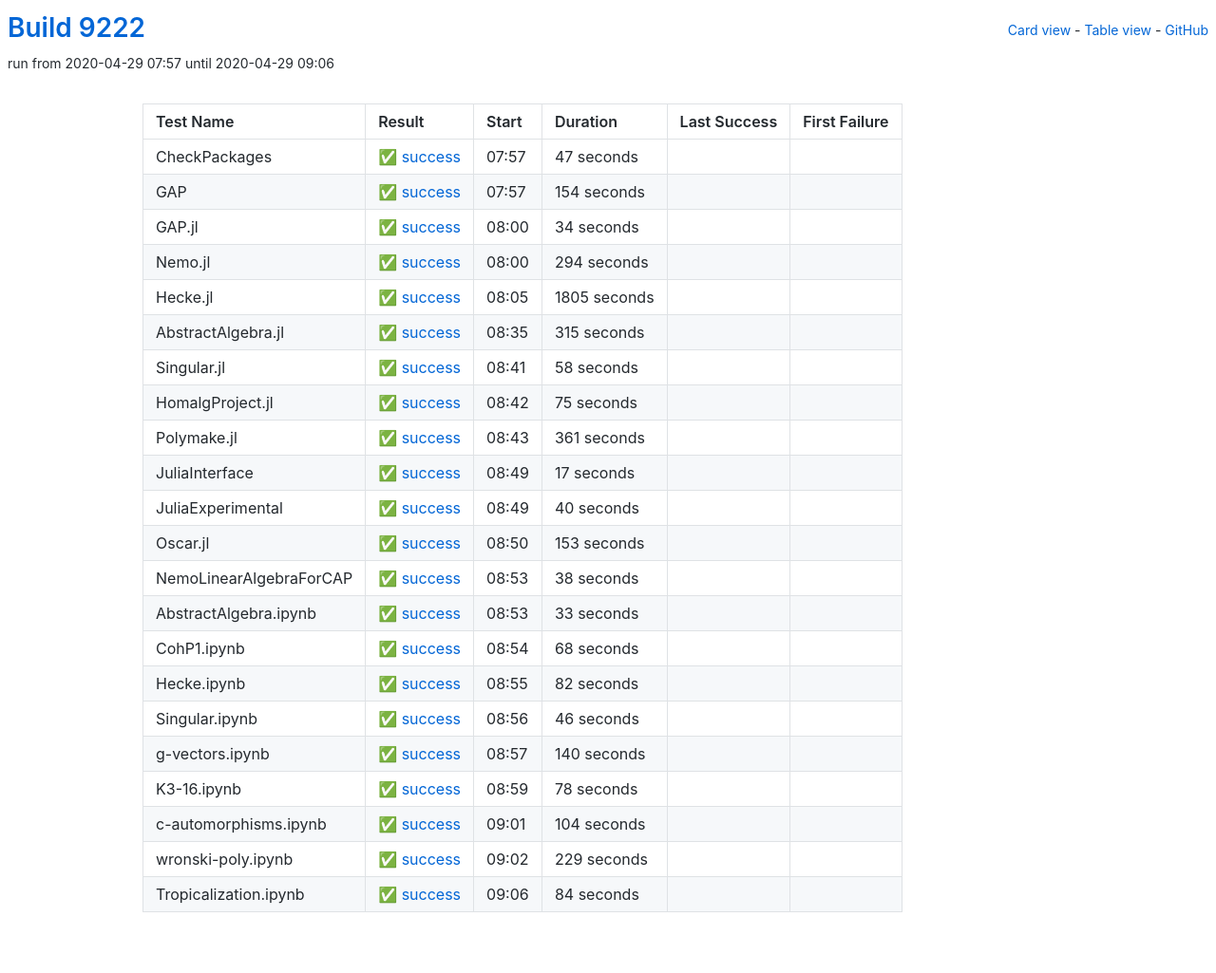
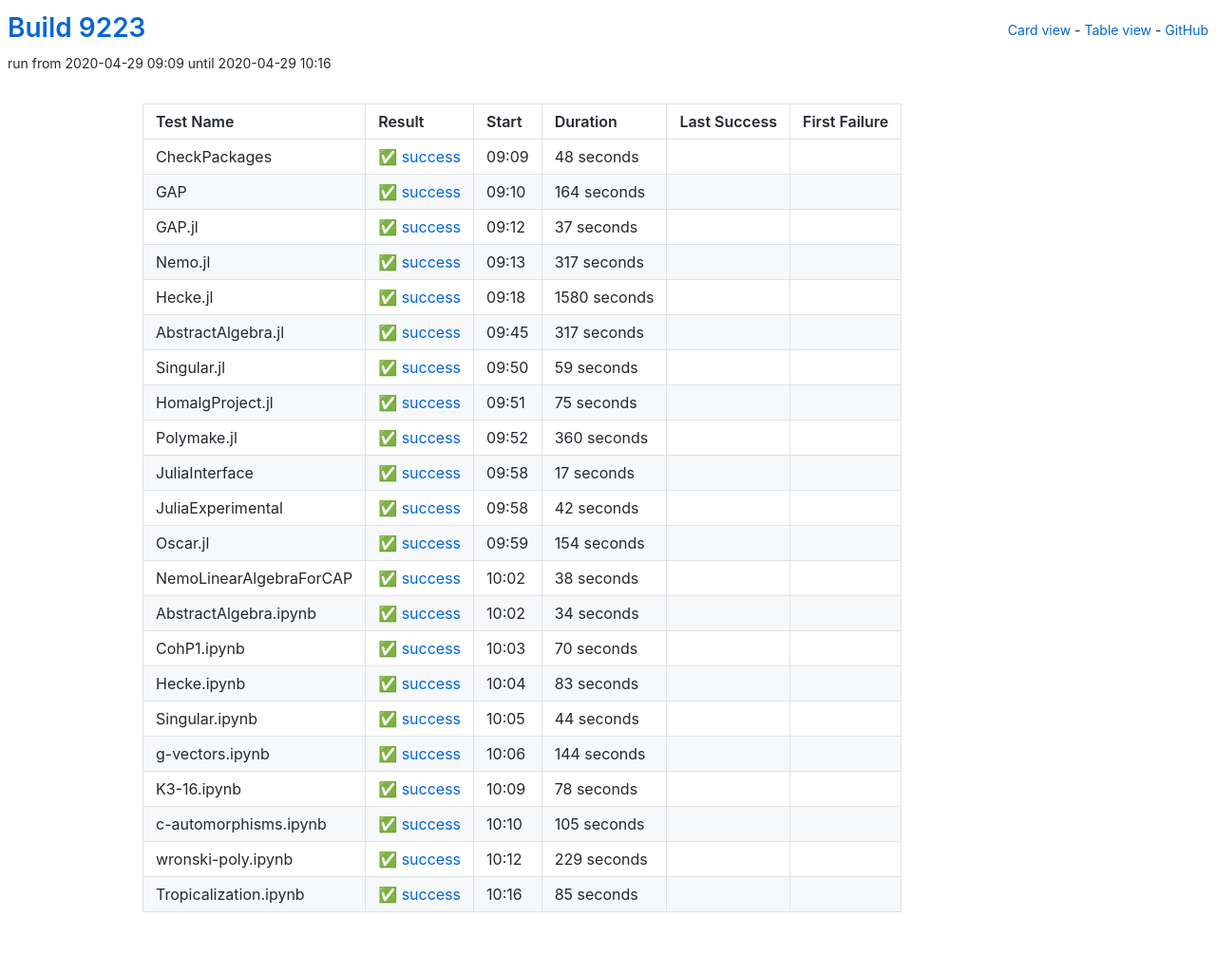
Before and after one commit to oscar-system/oscar-ci-status, a Jekyll site: the page built from table.html, in a window 1280 px wide. Shown: the whole page at 95% size. Built offline with Jekyll 4.4.1, drawn with Linux system fonts in a browser that asks for light colours.

Commit message:
Build 9223

```diff
--- a/_data/ci.yml
+++ b/_data/ci.yml
@@ -1,16 +1,126 @@
-build: 9222
-build_url: https://oscarci.mathematik.uni-kl.de/job/oscar/9222/
+build: 9223
+build_url: https://oscarci.mathematik.uni-kl.de/job/oscar/9223/
 job: oscar
 tests:
-- duration: 47
+- duration: 48
   exitcode: 0
   first_failure: false
   first_failure_url: null
   last_success: false
   last_success_url: null
-  log: https://oscarci.mathematik.uni-kl.de/job/oscar/9222/artifact/logs/build-9222/CheckPackages.log
+  log: https://oscarci.mathematik.uni-kl.de/job/oscar/9223/artifact/logs/build-9223/CheckPackages.log
   name: CheckPackages
-  start: 2020-04-29 07:57
+  start: 2020-04-29 09:09
+  status: success
+  success: true
+- duration: 164
+  exitcode: 0
+  first_failure: false
+  first_failure_url: null
+  last_success: false
+  last_success_url: null
+  log: https://oscarci.mathematik.uni-kl.de/job/oscar/9223/artifact/logs/build-9223/GAP.log
+  name: GAP
+  start: 2020-04-29 09:10
+  status: success
+  success: true
+- duration: 37
+  exitcode: 0
+  first_failure: false
+  first_failure_url: null
+  last_success: false
+  last_success_url: null
+  log: https://oscarci.mathematik.uni-kl.de/job/oscar/9223/artifact/logs/build-9223/GAP.jl.log
+  name: GAP.jl
+  start: 2020-04-29 09:12
+  status: success
+  success: true
+- duration: 317
+  exitcode: 0
+  first_failure: false
+  first_failure_url: null
+  last_success: false
+  last_success_url: null
+  log: https://oscarci.mathematik.uni-kl.de/job/oscar/9223/artifact/logs/build-9223/Nemo.jl.log
+  name: Nemo.jl
+  start: 2020-04-29 09:13
+  status: success
+  success: true
+- duration: 1580
+  exitcode: 0
+  first_failure: false
+  first_failure_url: null
+  last_success: false
+  last_success_url: null
+  log: https://oscarci.mathematik.uni-kl.de/job/oscar/9223/artifact/logs/build-9223/Hecke.jl.log
+  name: Hecke.jl
+  start: 2020-04-29 09:18
+  status: success
+  success: true
+- duration: 317
+  exitcode: 0
+  first_failure: false
+  first_failure_url: null
+  last_success: false
+  last_success_url: null
+  log: https://oscarci.mathematik.uni-kl.de/job/oscar/9223/artifact/logs/build-9223/AbstractAlgebra.jl.log
+  name: AbstractAlgebra.jl
+  start: 2020-04-29 09:45
+  status: success
+  success: true
+- duration: 59
+  exitcode: 0
+  first_failure: false
+  first_failure_url: null
+  last_success: false
+  last_success_url: null
+  log: https://oscarci.mathematik.uni-kl.de/job/oscar/9223/artifact/logs/build-9223/Singular.jl.log
+  name: Singular.jl
+  start: 2020-04-29 09:50
+  status: success
+  success: true
+- duration: 75
+  exitcode: 0
+  first_failure: false
+  first_failure_url: null
+  last_success: false
+  last_success_url: null
+  log: https://oscarci.mathematik.uni-kl.de/job/oscar/9223/artifact/logs/build-9223/HomalgProject.jl.log
+  name: HomalgProject.jl
+  start: 2020-04-29 09:51
+  status: success
+  success: true
+- duration: 360
+  exitcode: 0
+  first_failure: false
+  first_failure_url: null
+  last_success: false
+  last_success_url: null
+  log: https://oscarci.mathematik.uni-kl.de/job/oscar/9223/artifact/logs/build-9223/Polymake.jl.log
+  name: Polymake.jl
+  start: 2020-04-29 09:52
+  status: success
+  success: true
+- duration: 17
+  exitcode: 0
+  first_failure: false
+  first_failure_url: null
+  last_success: false
+  last_success_url: null
+  log: https://oscarci.mathematik.uni-kl.de/job/oscar/9223/artifact/logs/build-9223/JuliaInterface.log
+  name: JuliaInterface
+  start: 2020-04-29 09:58
+  status: success
+  success: true
+- duration: 42
+  exitcode: 0
+  first_failure: false
+  first_failure_url: null
+  last_success: false
+  last_success_url: null
+  log: https://oscarci.mathematik.uni-kl.de/job/oscar/9223/artifact/logs/build-9223/JuliaExperimental.log
+  name: JuliaExperimental
+  start: 2020-04-29 09:58
   status: success
   success: true
 - duration: 154
@@ -19,9 +129,20 @@
   first_failure_url: null
   last_success: false
   last_success_url: null
-  log: https://oscarci.mathematik.uni-kl.de/job/oscar/9222/artifact/logs/build-9222/GAP.log
-  name: GAP
-  start: 2020-04-29 07:57
+  log: https://oscarci.mathematik.uni-kl.de/job/oscar/9223/artifact/logs/build-9223/Oscar.jl.log
+  name: Oscar.jl
+  start: 2020-04-29 09:59
+  status: success
+  success: true
+- duration: 38
+  exitcode: 0
+  first_failure: false
+  first_failure_url: null
+  last_success: false
+  last_success_url: null
+  log: https://oscarci.mathematik.uni-kl.de/job/oscar/9223/artifact/logs/build-9223/NemoLinearAlgebraForCAP.log
+  name: NemoLinearAlgebraForCAP
+  start: 2020-04-29 10:02
   status: success
   success: true
 - duration: 34
@@ -30,174 +151,53 @@
   first_failure_url: null
   last_success: false
   last_success_url: null
-  log: https://oscarci.mathematik.uni-kl.de/job/oscar/9222/artifact/logs/build-9222/GAP.jl.log
-  name: GAP.jl
-  start: 2020-04-29 08:00
+  log: https://oscarci.mathematik.uni-kl.de/job/oscar/9223/artifact/logs/build-9223/AbstractAlgebra.ipynb.log
+  name: AbstractAlgebra.ipynb
+  start: 2020-04-29 10:02
   status: success
   success: true
-- duration: 294
+- duration: 70
   exitcode: 0
   first_failure: false
   first_failure_url: null
   last_success: false
   last_success_url: null
-  log: https://oscarci.mathematik.uni-kl.de/job/oscar/9222/artifact/logs/build-9222/Nemo.jl.log
-  name: Nemo.jl
-  start: 2020-04-29 08:00
+  log: https://oscarci.mathematik.uni-kl.de/job/oscar/9223/artifact/logs/build-9223/CohP1.ipynb.log
+  name: CohP1.ipynb
+  start: 2020-04-29 10:03
   status: success
   success: true
-- duration: 1805
+- duration: 83
   exitcode: 0
   first_failure: false
   first_failure_url: null
   last_success: false
   last_success_url: null
-  log: https://oscarci.mathematik.uni-kl.de/job/oscar/9222/artifact/logs/build-9222/Hecke.jl.log
-  name: Hecke.jl
-  start: 2020-04-29 08:05
+  log: https://oscarci.mathematik.uni-kl.de/job/oscar/9223/artifact/logs/build-9223/Hecke.ipynb.log
+  name: Hecke.ipynb
+  start: 2020-04-29 10:04
   status: success
   success: true
-- duration: 315
+- duration: 44
   exitcode: 0
   first_failure: false
   first_failure_url: null
   last_success: false
   last_success_url: null
-  log: https://oscarci.mathematik.uni-kl.de/job/oscar/9222/artifact/logs/build-9222/AbstractAlgebra.jl.log
-  name: AbstractAlgebra.jl
-  start: 2020-04-29 08:35
+  log: https://oscarci.mathematik.uni-kl.de/job/oscar/9223/artifact/logs/build-9223/Singular.ipynb.log
+  name: Singular.ipynb
+  start: 2020-04-29 10:05
   status: success
   success: true
-- duration: 58
+- duration: 144
   exitcode: 0
   first_failure: false
   first_failure_url: null
   last_success: false
   last_success_url: null
-  log: https://oscarci.mathematik.uni-kl.de/job/oscar/9222/artifact/logs/build-9222/Singular.jl.log
-  name: Singular.jl
-  start: 2020-04-29 08:41
-  status: success
-  success: true
-- duration: 75
-  exitcode: 0
-  first_failure: false
-  first_failure_url: null
-  last_success: false
-  last_success_url: null
-  log: https://oscarci.mathematik.uni-kl.de/job/oscar/9222/artifact/logs/build-9222/HomalgProject.jl.log
-  name: HomalgProject.jl
-  start: 2020-04-29 08:42
-  status: success
-  success: true
-- duration: 361
-  exitcode: 0
-  first_failure: false
-  first_failure_url: null
-  last_success: false
-  last_success_url: null
-  log: https://oscarci.mathematik.uni-kl.de/job/oscar/9222/artifact/logs/build-9222/Polymake.jl.log
-  name: Polymake.jl
-  start: 2020-04-29 08:43
-  status: success
-  success: true
-- duration: 17
-  exitcode: 0
-  first_failure: false
-  first_failure_url: null
-  last_success: false
-  last_success_url: null
-  log: https://oscarci.mathematik.uni-kl.de/job/oscar/9222/artifact/logs/build-9222/JuliaInterface.log
-  name: JuliaInterface
-  start: 2020-04-29 08:49
-  status: success
-  success: true
-- duration: 40
-  exitcode: 0
-  first_failure: false
-  first_failure_url: null
-  last_success: false
-  last_success_url: null
-  log: https://oscarci.mathematik.uni-kl.de/job/oscar/9222/artifact/logs/build-9222/JuliaExperimental.log
-  name: JuliaExperimental
-  start: 2020-04-29 08:49
-  status: success
-  success: true
-- duration: 153
-  exitcode: 0
-  first_failure: false
-  first_failure_url: null
-  last_success: false
-  last_success_url: null
-  log: https://oscarci.mathematik.uni-kl.de/job/oscar/9222/artifact/logs/build-9222/Oscar.jl.log
-  name: Oscar.jl
-  start: 2020-04-29 08:50
-  status: success
-  success: true
-- duration: 38
-  exitcode: 0
-  first_failure: false
-  first_failure_url: null
-  last_success: false
-  last_success_url: null
-  log: https://oscarci.mathematik.uni-kl.de/job/oscar/9222/artifact/logs/build-9222/NemoLinearAlgebraForCAP.log
-  name: NemoLinearAlgebraForCAP
-  start: 2020-04-29 08:53
-  status: success
-  success: true
-- duration: 33
-  exitcode: 0
-  first_failure: false
-  first_failure_url: null
-  last_success: false
-  last_success_url: null
-  log: https://oscarci.mathematik.uni-kl.de/job/oscar/9222/artifact/logs/build-9222/AbstractAlgebra.ipynb.log
-  name: AbstractAlgebra.ipynb
-  start: 2020-04-29 08:53
-  status: success
-  success: true
-- duration: 68
-  exitcode: 0
-  first_failure: false
-  first_failure_url: null
-  last_success: false
-  last_success_url: null
-  log: https://oscarci.mathematik.uni-kl.de/job/oscar/9222/artifact/logs/build-9222/CohP1.ipynb.log
-  name: CohP1.ipynb
-  start: 2020-04-29 08:54
-  status: success
-  success: true
-- duration: 82
-  exitcode: 0
-  first_failure: false
-  first_failure_url: null
-  last_success: false
-  last_success_url: null
-  log: https://oscarci.mathematik.uni-kl.de/job/oscar/9222/artifact/logs/build-9222/Hecke.ipynb.log
-  name: Hecke.ipynb
-  start: 2020-04-29 08:55
-  status: success
-  success: true
-- duration: 46
-  exitcode: 0
-  first_failure: false
-  first_failure_url: null
-  last_success: false
-  last_success_url: null
-  log: https://oscarci.mathematik.uni-kl.de/job/oscar/9222/artifact/logs/build-9222/Singular.ipynb.log
-  name: Singular.ipynb
-  start: 2020-04-29 08:56
-  status: success
-  success: true
-- duration: 140
-  exitcode: 0
-  first_failure: false
-  first_failure_url: null
-  last_success: false
-  last_success_url: null
-  log: https://oscarci.mathematik.uni-kl.de/job/oscar/9222/artifact/logs/build-9222/g-vectors.ipynb.log
+  log: https://oscarci.mathematik.uni-kl.de/job/oscar/9223/artifact/logs/build-9223/g-vectors.ipynb.log
   name: g-vectors.ipynb
-  start: 2020-04-29 08:57
+  start: 2020-04-29 10:06
   status: success
   success: true
 - duration: 78
@@ -206,20 +206,20 @@
   first_failure_url: null
   last_success: false
   last_success_url: null
-  log: https://oscarci.mathematik.uni-kl.de/job/oscar/9222/artifact/logs/build-9222/K3-16.ipynb.log
+  log: https://oscarci.mathematik.uni-kl.de/job/oscar/9223/artifact/logs/build-9223/K3-16.ipynb.log
   name: K3-16.ipynb
-  start: 2020-04-29 08:59
+  start: 2020-04-29 10:09
   status: success
   success: true
-- duration: 104
+- duration: 105
   exitcode: 0
   first_failure: false
   first_failure_url: null
   last_success: false
   last_success_url: null
-  log: https://oscarci.mathematik.uni-kl.de/job/oscar/9222/artifact/logs/build-9222/c-automorphisms.ipynb.log
+  log: https://oscarci.mathematik.uni-kl.de/job/oscar/9223/artifact/logs/build-9223/c-automorphisms.ipynb.log
   name: c-automorphisms.ipynb
-  start: 2020-04-29 09:01
+  start: 2020-04-29 10:10
   status: success
   success: true
 - duration: 229
@@ -228,19 +228,19 @@
   first_failure_url: null
   last_success: false
   last_success_url: null
-  log: https://oscarci.mathematik.uni-kl.de/job/oscar/9222/artifact/logs/build-9222/wronski-poly.ipynb.log
+  log: https://oscarci.mathematik.uni-kl.de/job/oscar/9223/artifact/logs/build-9223/wronski-poly.ipynb.log
   name: wronski-poly.ipynb
-  start: 2020-04-29 09:02
+  start: 2020-04-29 10:12
   status: success
   success: true
-- duration: 84
+- duration: 85
   exitcode: 0
   first_failure: false
   first_failure_url: null
   last_success: false
   last_success_url: null
-  log: https://oscarci.mathematik.uni-kl.de/job/oscar/9222/artifact/logs/build-9222/Tropicalization.ipynb.log
+  log: https://oscarci.mathematik.uni-kl.de/job/oscar/9223/artifact/logs/build-9223/Tropicalization.ipynb.log
   name: Tropicalization.ipynb
-  start: 2020-04-29 09:06
+  start: 2020-04-29 10:16
   status: success
   success: true
```
Also changed, not shown: README.md.
